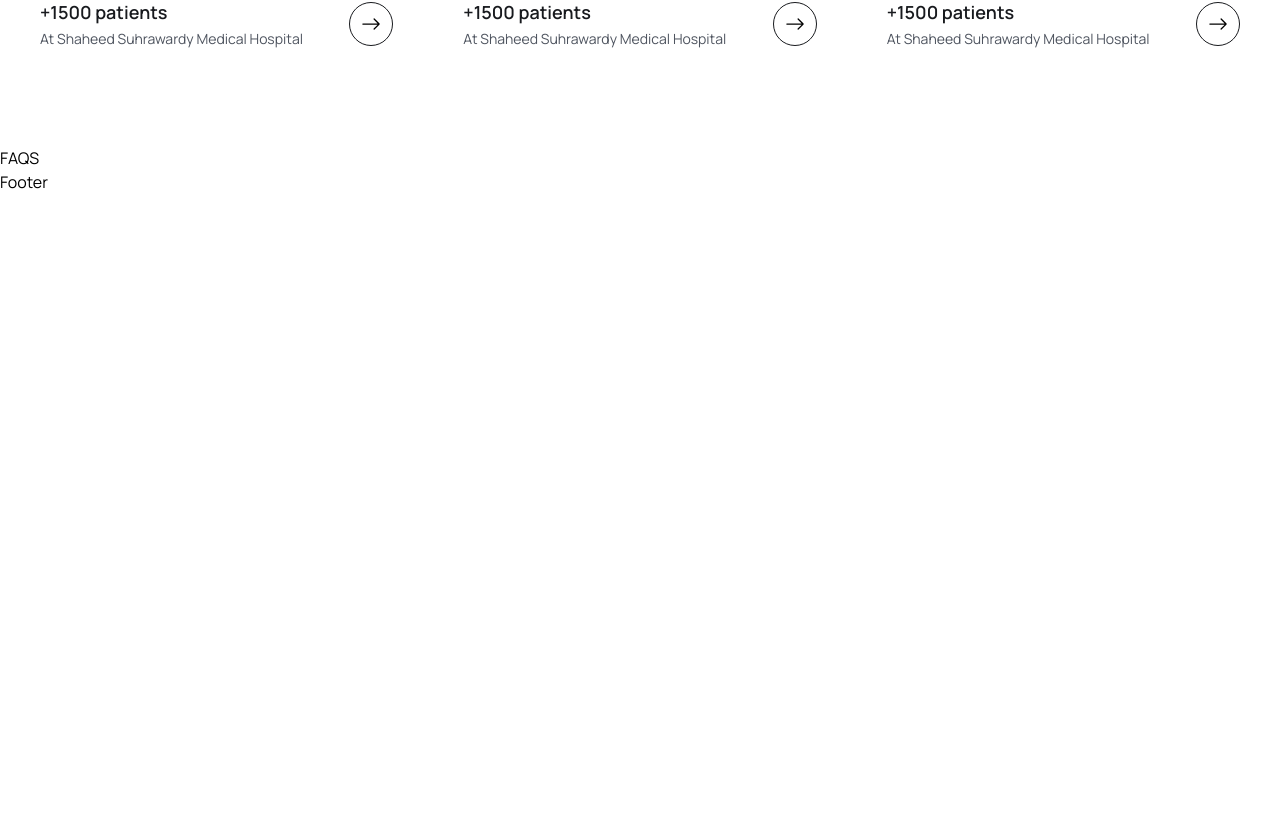
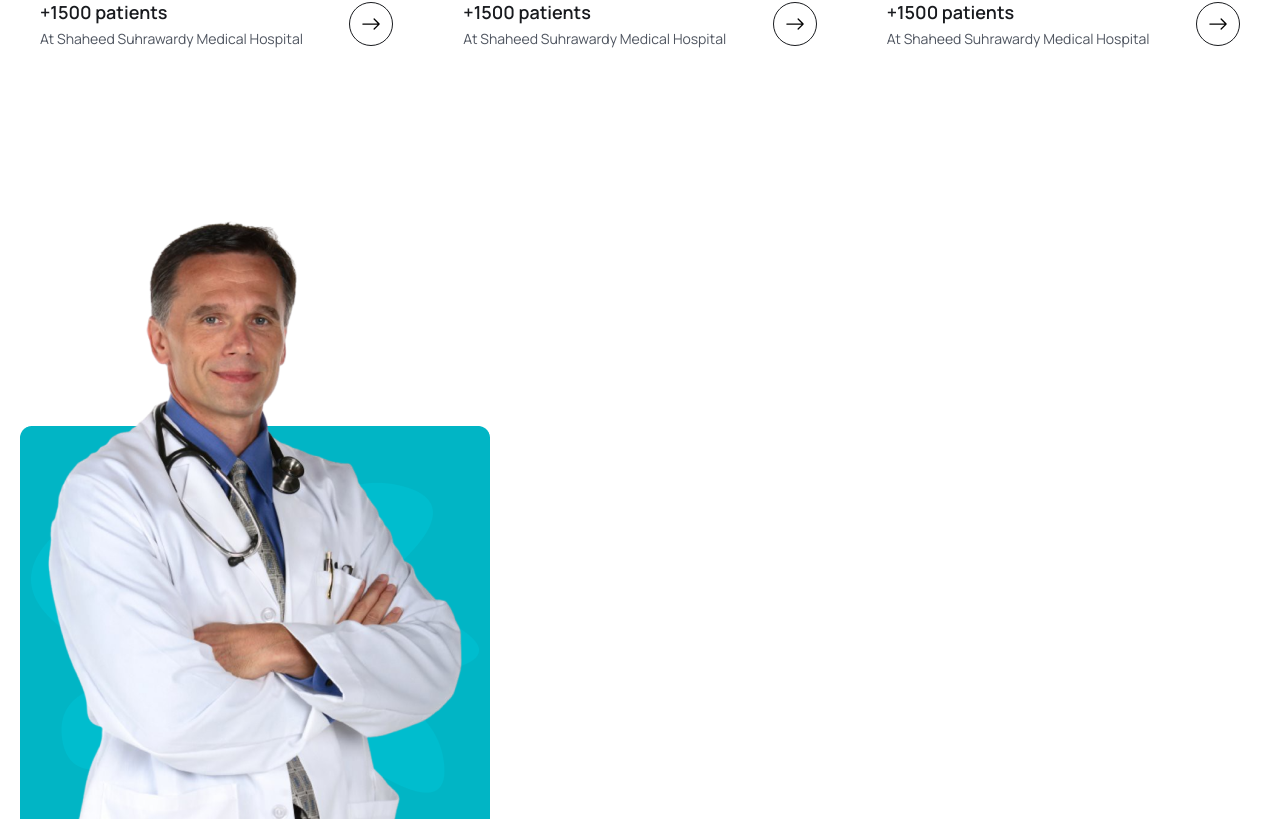
Before and after one commit to programmernizam/medicare, a React (Vite) app: page / in a window 1280 px wide. Shown: the part 4501-5320 px from the top of the page. Before the commit the page ends 4695 px from the top, so only its background shows below. Built offline with nearby package versions, Linux system fonts and the light colour scheme.

Commit message:
Faq image added

```diff
--- a/src/pages/Home/FaqSection.jsx
+++ b/src/pages/Home/FaqSection.jsx
@@ -1,5 +1,16 @@
+import faqImage from "../../assets/images/faq-img.png";
 const FaqSection = () => {
-  return <div>FAQS</div>;
+  return (
+    <section>
+      <div className="container">
+        <div className="flex justify-between items-center gap-[50px] lg:gap-0">
+          <div className="hidden w-1/2 md:block">
+            <img src={faqImage} alt="" />
+          </div>
+        </div>
+      </div>
+    </section>
+  );
 };
 
 export default FaqSection;
```
